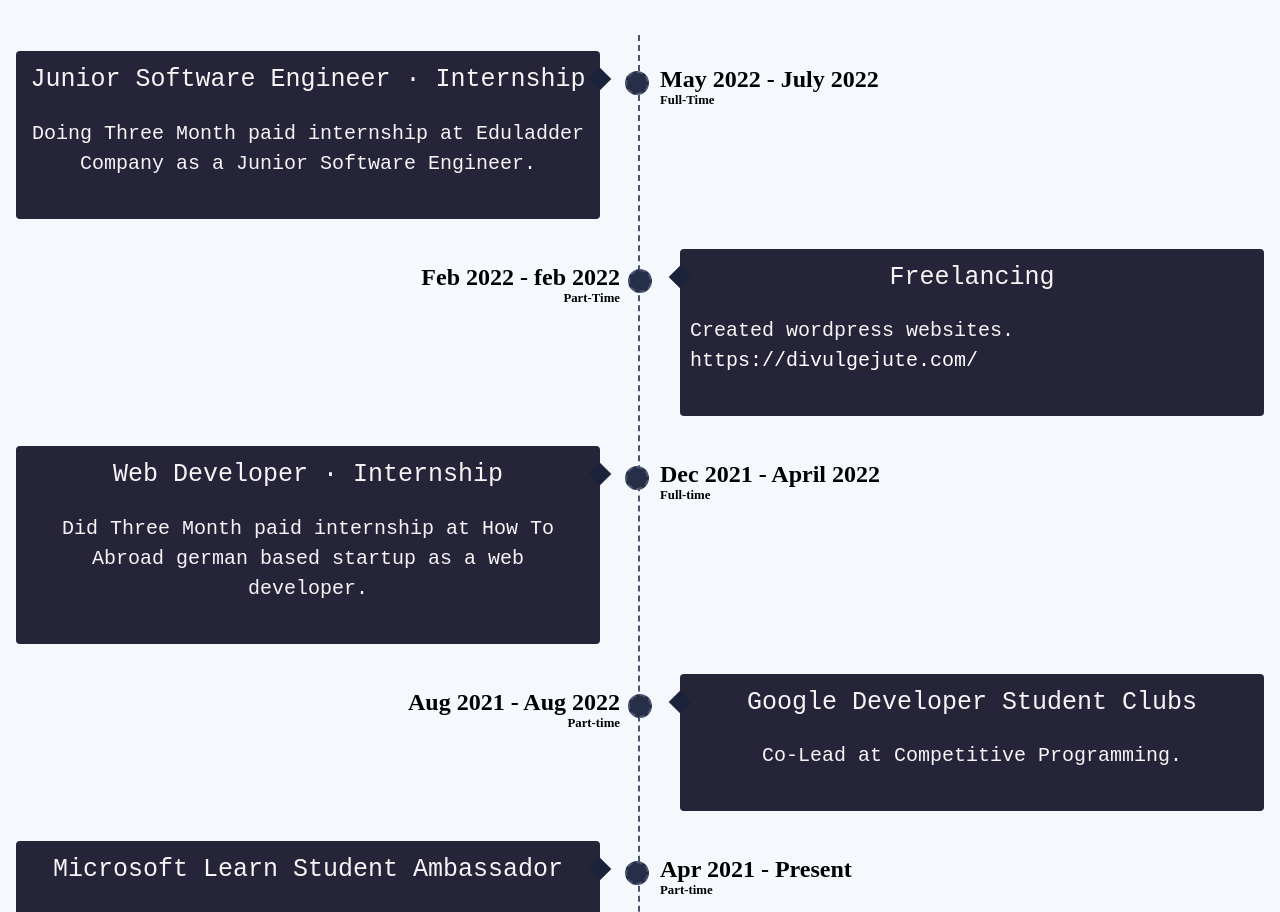
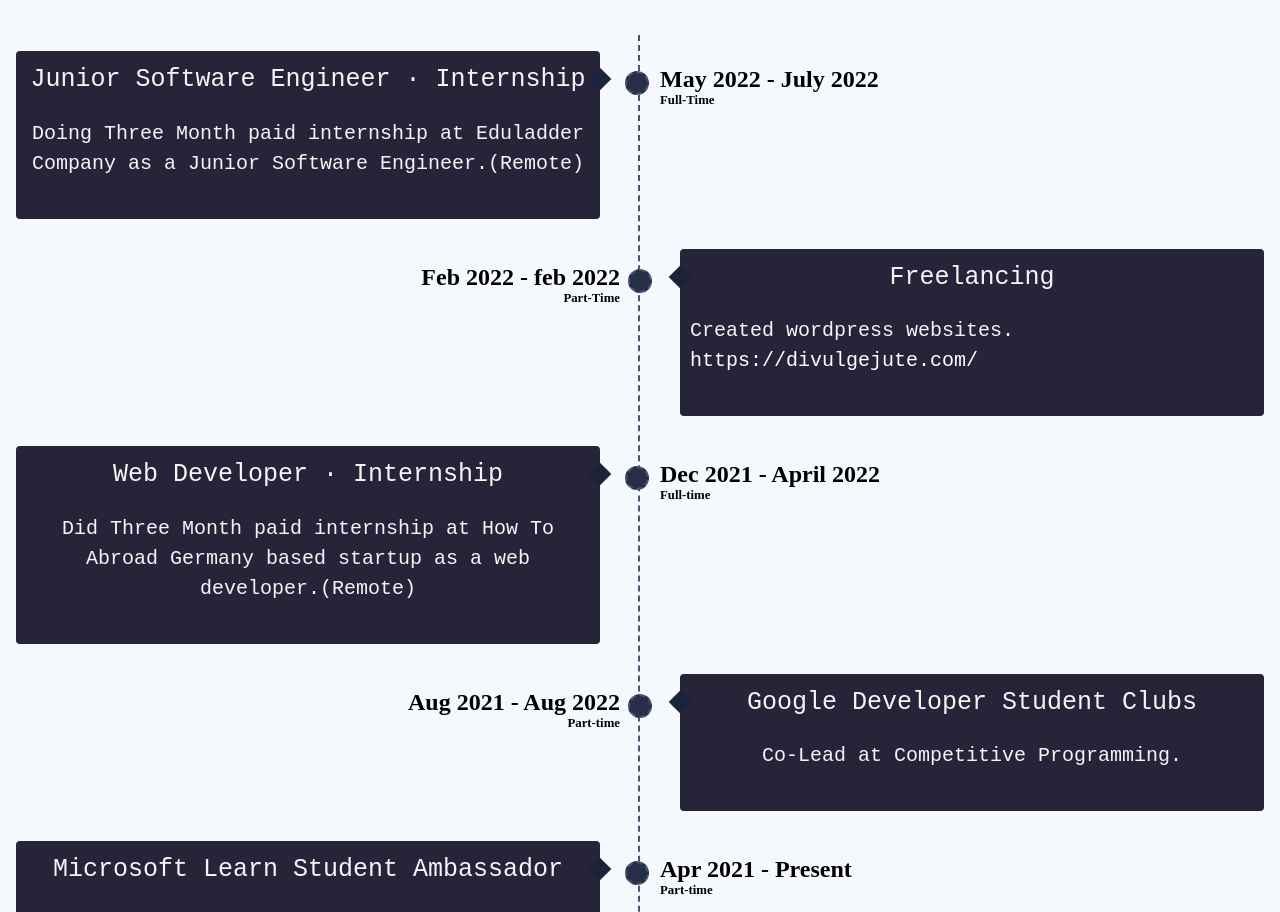
Before and after one commit to reerajput930/portfolio-2.0, a React (Create React App) app in the folder portfolio/: page / in a window 1280 px wide. Shown: the part 3574-4486 px from the top of the page. Built offline with nearby package versions, Linux system fonts and the light colour scheme.

Commit message:
updation

```diff
--- a/portfolio/src/components/Experiences.js
+++ b/portfolio/src/components/Experiences.js
@@ -15,7 +15,7 @@
             <p>
               {" "}
               Doing Three Month paid internship at Eduladder Company as a Junior
-              Software Engineer.
+              Software Engineer.(Remote)
             </p>
           </div>
         </div>
@@ -42,8 +42,8 @@
           <div className="timeline-content">
             <h4>Web Developer · Internship</h4>
             <p>
-              Did Three Month paid internship at How To Abroad german based
-              startup as a web developer.
+              Did Three Month paid internship at How To Abroad Germany based
+              startup as a web developer.(Remote)
             </p>
           </div>
         </div>
```
